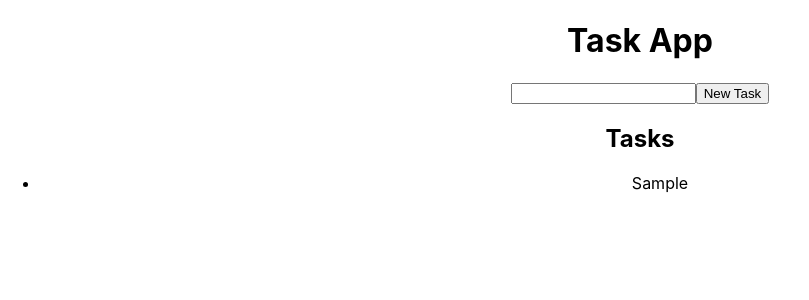
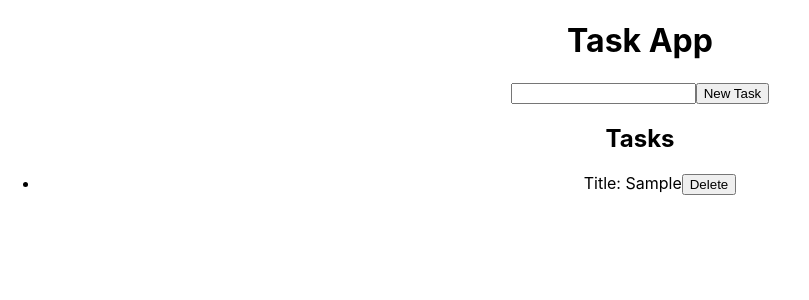
Before and after one commit to chucoyos/task-app, a React (Create React App) app: page / in a window 1280 px wide. Both pictures are taken after typing "Sample" into the empty fields and a click on the input "New Task". Shown: the top 300 px of the page, without its empty margins (0-809 px from the left). Built offline with nearby package versions, Linux system fonts and the light colour scheme.

Commit message:
Add delete-task feature

```diff
--- a/src/App.js
+++ b/src/App.js
@@ -10,18 +10,18 @@ class App extends Component {
     this.state = {
       task: {
         title: '',
-        id: Date.now()
+        id: Date.now(),
       },
       tasks: []
     }
   }
 
   onTaskChange = (e) => {
-    const {task} = this.state
+    const {task, tasks} = this.state
     this.setState({
       task: {
         id: Date.now(),
-        title: e.target.value
+        title: e.target.value,
       }
     })
   }
@@ -37,16 +37,27 @@ class App extends Component {
     }
   }
 
+  onDeleteTask = (id) => {
+    const {tasks} = this.state
+    const filteredTasks = tasks.filter((task) => {
+      return task.id !== id
+    })
+    this.setState({tasks: filteredTasks})
+  }
+
   render() {
     const {task, tasks} = this.state
     return(
       <div className='App'>
         <h1>Task App</h1>
         <form onSubmit={this.onTaskSubmit}>
-          <input type='text' value={task.title} onChange={this.onTaskChange}/>
+          <input type='text'
+            value={task.title}
+            onChange={this.onTaskChange}
+          />
           <input type='submit' value='New Task'/>
         </form>
-        <Overview tasks={tasks}/>
+        <Overview tasks={tasks} onDeleteTask={this.onDeleteTask}/>
       </div>
     )
   }
--- a/src/components/Overview.js
+++ b/src/components/Overview.js
@@ -1,11 +1,15 @@
 const Overview = (props) => {
-  const {tasks} = props
+  const {tasks, onDeleteTask} = props
   return(
     <div className='App'>
       <h2>Tasks</h2>
       <ul>
         {
-          tasks.map((task) => <li key={task.id}>{task.title}</li>)
+          tasks.map((task) => {
+          return <li key={task.id}>
+                    Title: {task.title}
+                    <button onClick={() => onDeleteTask(task.id)}>Delete</button>
+                 </li>})
         }
       </ul>
     </div>
```
